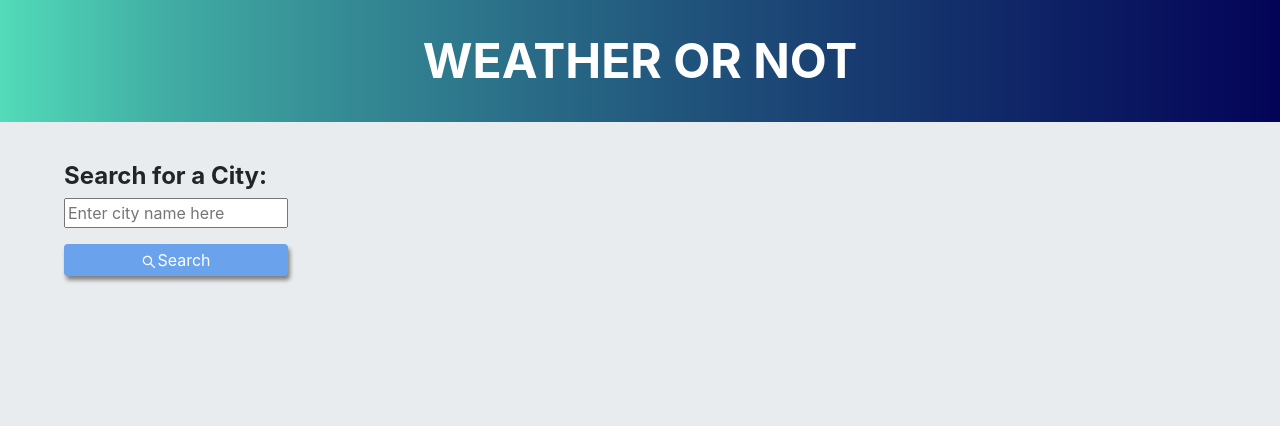
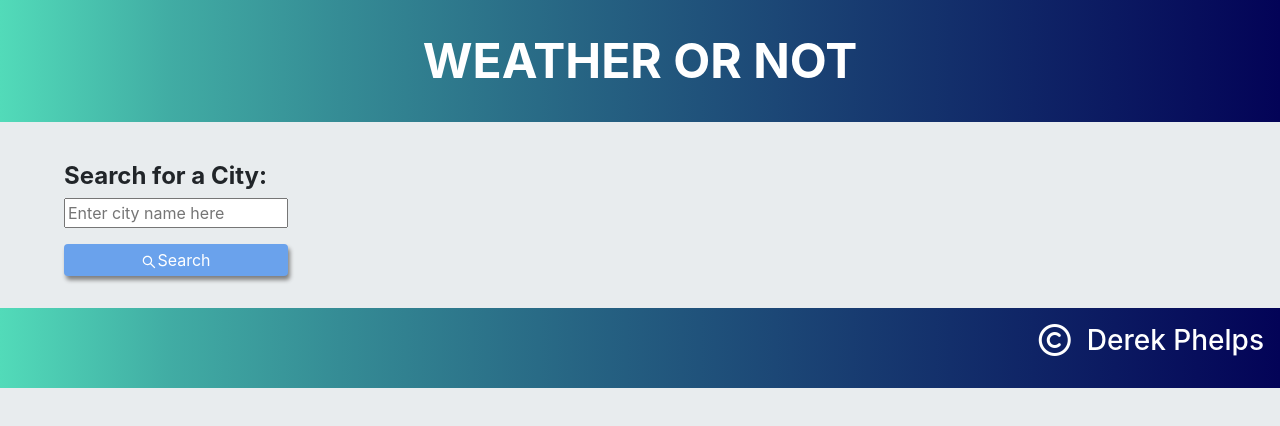
Before and after one commit to dpbam/weather-or-not-weather-app, a plain HTML site: page index.html in a window 1280 px wide. Drawn offline with nearby package versions, Linux system fonts and the light colour scheme.

Commit message:
added a footer

```diff
--- a/assets/css/style.css
+++ b/assets/css/style.css
@@ -147,6 +147,24 @@ svg {
 }
 
 footer {
+  background: linear-gradient(0.25turn, rgb(82, 219, 185), 40%, rgb(3, 3, 87));
+  height: 5rem;
+  color: white;
+  display: flex;
+  justify-content: flex-end;
+}
+
+.footer-copyright {
+  display: flex;
+}
+
+.footer-copyright h3 {
+  padding: 1rem;
+}
+
+.fa-copyright {
+  font-size: 2rem;
+  padding-top: 1rem;
 }
 
 @media (max-width: 1280px) {
--- a/assets/js/script.js
+++ b/assets/js/script.js
@@ -61,8 +61,8 @@ let weather = {
 
 function toggleWeather() {
   // get the .weather div
-  var myWeather = document.getElementById('weather')
-  var myForecast = document.getElementById('five-day-forecast')
+  var myWeather = document.getElementById('weather');
+  var myForecast = document.getElementById('five-day-forecast');
 
   // get the current value of the weather's display property
   var displaySetting = myWeather.style.display;
@@ -77,8 +77,7 @@ function toggleWeather() {
     myWeather.style.display = 'block';
     // change button text
     searchButton.innerHTML = 'Search';
-  }
-  else {
+  } else {
     // weather is hidden. show it
     myWeather.style.display = 'block';
     // change button text
@@ -87,8 +86,7 @@ function toggleWeather() {
   if (displaySettingForecast == 'block') {
     myForecast.style.display = 'block';
     searchButton.innerHTML = 'Search';
-  }
-  else {
+  } else {
     myForecast.style.display = 'block';
     searchButton.innerHTML = 'Search';
   }
@@ -123,7 +121,7 @@ var searchHandler = function (clickEvent) {
   document.getElementById('city-div').appendChild(cityButton);
   // why does the below not work for searching based on that city?
   // is it because I need to grab the city name ON that button?
-  document.getElementsByClassName('city-btn').onclick = searchHandler(city);
+  document.getElementsByClassName('city-name').onclick = searchHandler(city);
 };
 
 var searchForm = document.querySelector('#search');
--- a/index.html
+++ b/index.html
@@ -5,6 +5,10 @@
     <meta charset="UTF-8">
     <meta http-equiv="X-UA-Compatible" content="IE=edge">
     <meta name="viewport" content="width=device-width, initial-scale=1.0">
+    <script
+      src="https://kit.fontawesome.com/0e4312690b.js"
+      crossorigin="anonymous"
+    ></script>
     <link href="https://cdn.jsdelivr.net/npm/bootstrap@5.0.1/dist/css/bootstrap.min.css" rel="stylesheet"
         integrity="sha384-+0n0xVW2eSR5OomGNYDnhzAbDsOXxcvSN1TPprVMTNDbiYZCxYbOOl7+AMvyTG2x" crossorigin="anonymous">
     <link rel="preconnect" href="https://fonts.gstatic.com">
@@ -105,12 +109,12 @@
             </div>
         </div>
     </div>
-    <!-- <footer>
+    <footer>
         <div class="footer-copyright">
             <i class="far fa-copyright"></i>
             <h3>Derek Phelps</h3>
-          </div>
-    </footer> -->
+        </div>
+    </footer>
     <script src="https://cdnjs.cloudflare.com/ajax/libs/moment.js/2.24.0/moment.min.js"></script>
     <script src="./assets/js/script.js"></script>
 </body>
```
